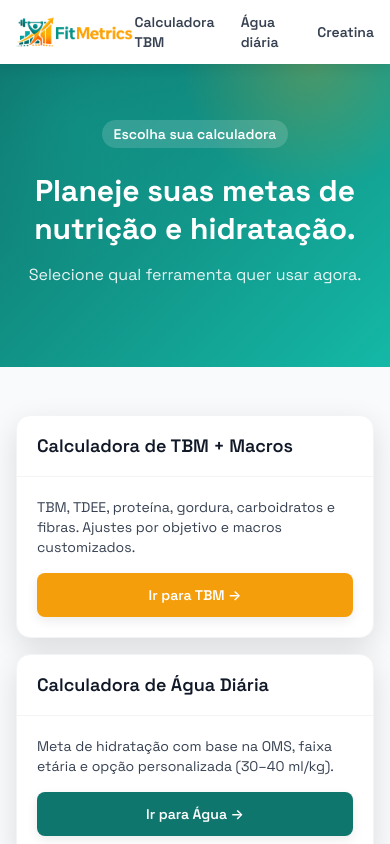
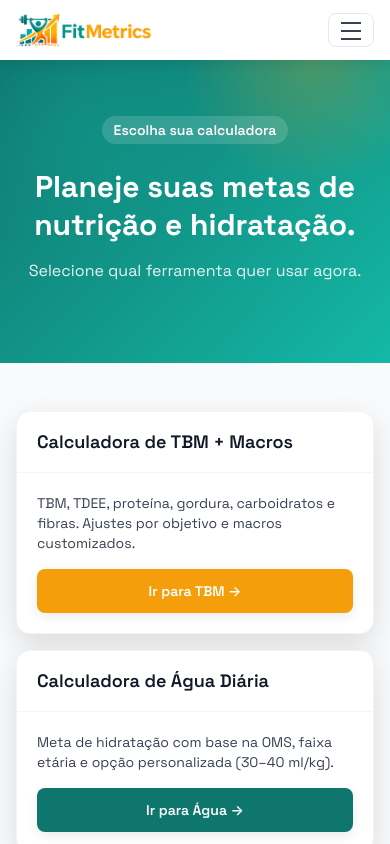
Before and after one commit to cesarwillemberg/FitMetrics, a React (Vite) app: page / in a window 390 px wide. Shown: the top 844 px of the page. Built offline with nearby package versions, Linux system fonts and the light colour scheme.

Commit message:
Implement responsive menu toggle in Header component

```diff
--- a/src/components/Header.tsx
+++ b/src/components/Header.tsx
@@ -1,9 +1,14 @@
+import { useState } from 'react';
 import { Link, NavLink } from 'react-router-dom';
 
 export function Header() {
+  const [isOpen, setIsOpen] = useState(false);
+
+  const closeMenu = () => setIsOpen(false);
+
   return (
     <header className="sticky top-0 z-20 bg-white/90 shadow-soft backdrop-blur">
-      <div className="section-shell flex items-center justify-between py-3">
+      <div className="section-shell relative flex items-center justify-between gap-3 py-3">
         <Link to="/" className="flex items-center gap-2 text-xl font-bold text-primary">
           <img
             src={new URL('../assets/icon/logo.png', import.meta.url).href}
@@ -11,14 +16,55 @@ export function Header() {
             className="h-9 w-auto object-contain"
           />
         </Link>
-        <nav className="flex items-center gap-4 text-sm font-semibold text-gray-700">
-          <NavLink className={({ isActive }) => (isActive ? 'text-primary' : 'hover:text-primary')} to="/tbm">
+        <button
+          type="button"
+          className="flex items-center gap-2 rounded-lg border border-gray-200 px-3 py-2 text-sm font-semibold text-gray-700 transition hover:border-primary hover:text-primary focus:outline-none focus:ring-2 focus:ring-primary focus:ring-offset-2 md:hidden"
+          aria-expanded={isOpen}
+          aria-label="Abrir menu"
+          onClick={() => setIsOpen((open) => !open)}
+        >
+          <span className="relative block h-4 w-5">
+            <span
+              className={`absolute left-0 top-1/2 h-0.5 w-full bg-current transition-transform duration-200 ${
+                isOpen ? 'translate-y-0 rotate-45' : '-translate-y-2'
+              }`}
+            />
+            <span
+              className={`absolute left-0 top-1/2 h-0.5 w-full bg-current transition-opacity duration-150 ${
+                isOpen ? 'opacity-0' : 'opacity-100'
+              }`}
+            />
+            <span
+              className={`absolute left-0 top-1/2 h-0.5 w-full bg-current transition-transform duration-200 ${
+                isOpen ? 'translate-y-0 -rotate-45' : 'translate-y-2'
+              }`}
+            />
+          </span>
+        </button>
+        <nav
+          className={`${
+            isOpen ? 'flex' : 'hidden'
+          } absolute left-0 right-0 top-full flex-col gap-3 rounded-xl bg-white px-6 py-4 text-base font-semibold text-gray-700 shadow-soft md:static md:flex md:flex-row md:items-center md:gap-6 md:rounded-none md:bg-transparent md:p-0 md:text-sm md:shadow-none`}
+        >
+          <NavLink
+            className={({ isActive }) => (isActive ? 'text-primary' : 'hover:text-primary')}
+            to="/tbm"
+            onClick={closeMenu}
+          >
             Calculadora TBM
           </NavLink>
-          <NavLink className={({ isActive }) => (isActive ? 'text-primary' : 'hover:text-primary')} to="/agua">
+          <NavLink
+            className={({ isActive }) => (isActive ? 'text-primary' : 'hover:text-primary')}
+            to="/agua"
+            onClick={closeMenu}
+          >
             Água diária
           </NavLink>
-          <NavLink className={({ isActive }) => (isActive ? 'text-primary' : 'hover:text-primary')} to="/creatina">
+          <NavLink
+            className={({ isActive }) => (isActive ? 'text-primary' : 'hover:text-primary')}
+            to="/creatina"
+            onClick={closeMenu}
+          >
             Creatina
           </NavLink>
         </nav>
```
